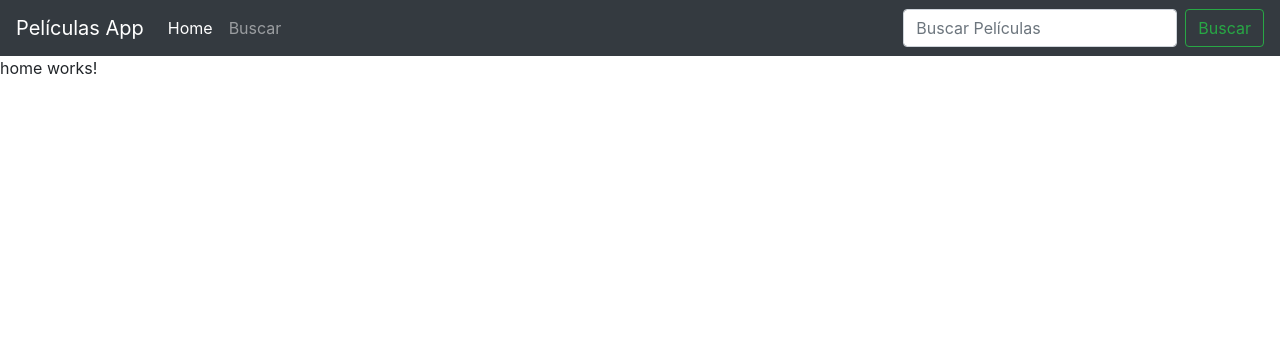
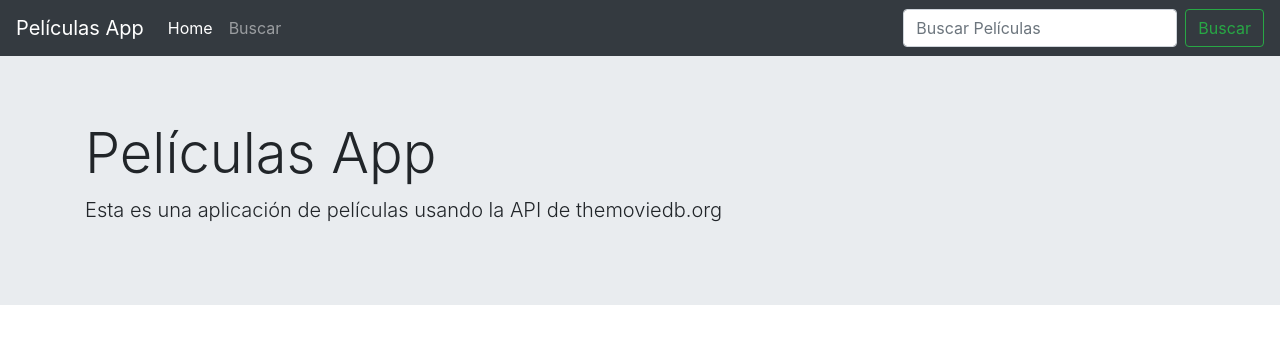
Before and after one commit to agonzalezlevio/PeliculasWebApp, an Angular app: page /home in a window 1280 px wide. Shown: the top 344 px of the page. Built offline with nearby package versions, Linux system fonts and the light colour scheme.

Commit message:
Actualización home .html

```diff
--- a/src/app/components/home/home.component.html
+++ b/src/app/components/home/home.component.html
@@ -1 +1,6 @@
-<p>home works!</p>
+<div class="jumbotron jumbotron-fluid">
+    <div class="container">
+      <h1 class="display-4">Películas App</h1>
+      <p class="lead">Esta es una aplicación de películas usando la API de themoviedb.org </p>
+    </div>
+  </div>
```
